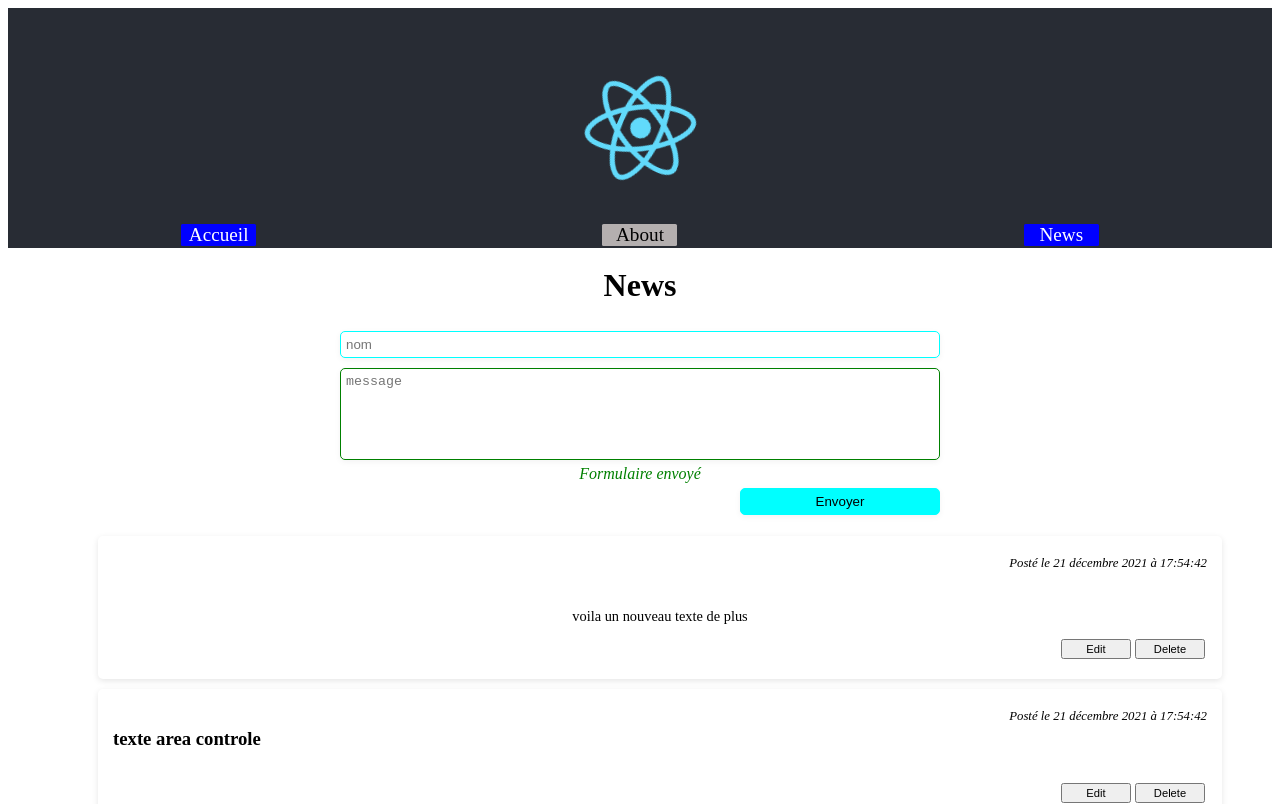
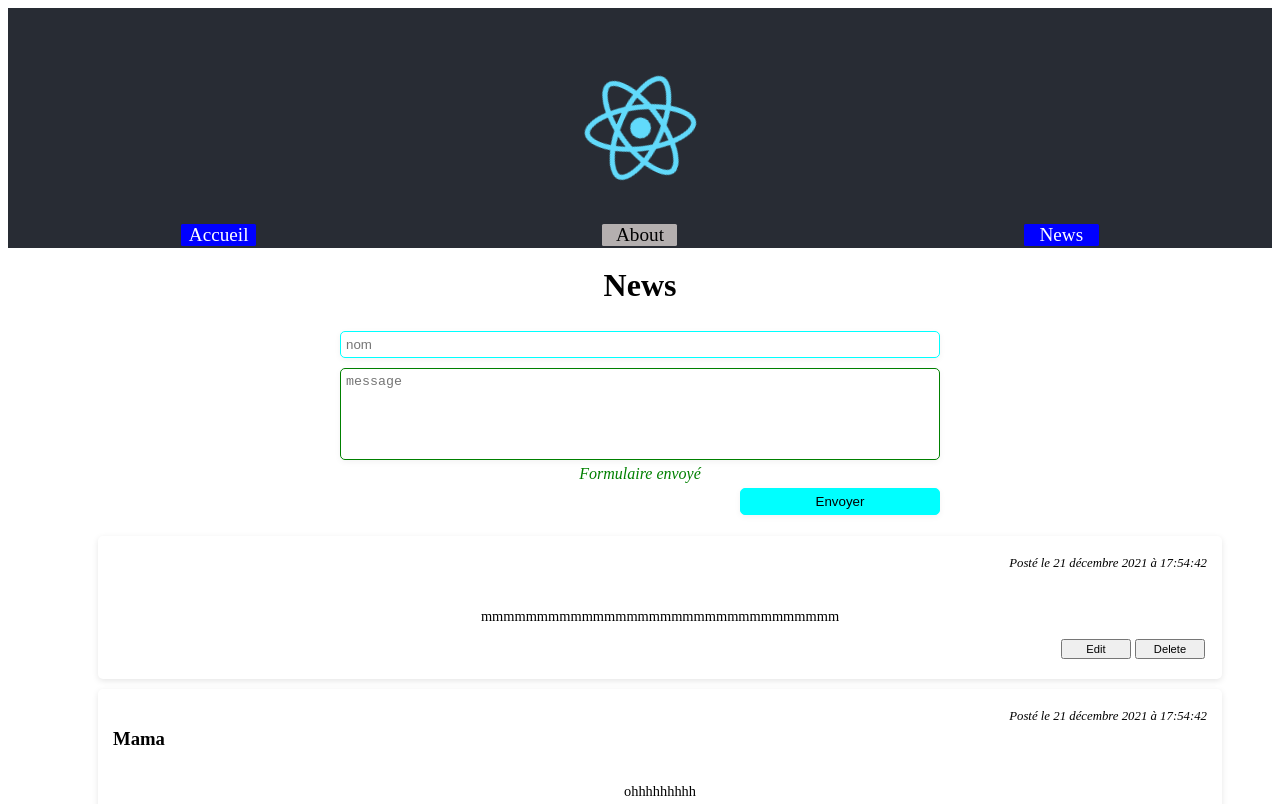
Before and after one commit to mmbaye90/deploiementreactv5, a React (Create React App) app: page /news in a window 1280 px wide. Shown: the top 804 px of the page. Built offline with nearby package versions, Linux system fonts and the light colour scheme; data requests are answered from the project's data file.

Commit message:
Btn Edit fait !!!

```diff
--- a/src/components/Article.js
+++ b/src/components/Article.js
@@ -23,7 +23,7 @@ const Article = ({ article }) => {
     const id = article.id;
     const data = {
       author: article.author,
-      content: editedContent,
+      content: editedContent ? editedContent : article.content,
       date: Date.now(),
     };
     const urlId = `http://localhost:3003/articles/${id}`;
--- a/src/datas/bd.json
+++ b/src/datas/bd.json
@@ -104,9 +104,15 @@
     },
     {
       "author": "",
-      "content": "voila un nouveau texte de plus",
-      "date": 1640617873695,
+      "content": "mmmmmmmmmmmmmmmmmmmmmmmmmmmmmmmm",
+      "date": 1640618517787,
       "id": 18
+    },
+    {
+      "author": "Mama",
+      "content": "ohhhhhhhhh",
+      "date": 1640618324384,
+      "id": 19
     }
   ]
 }
```
